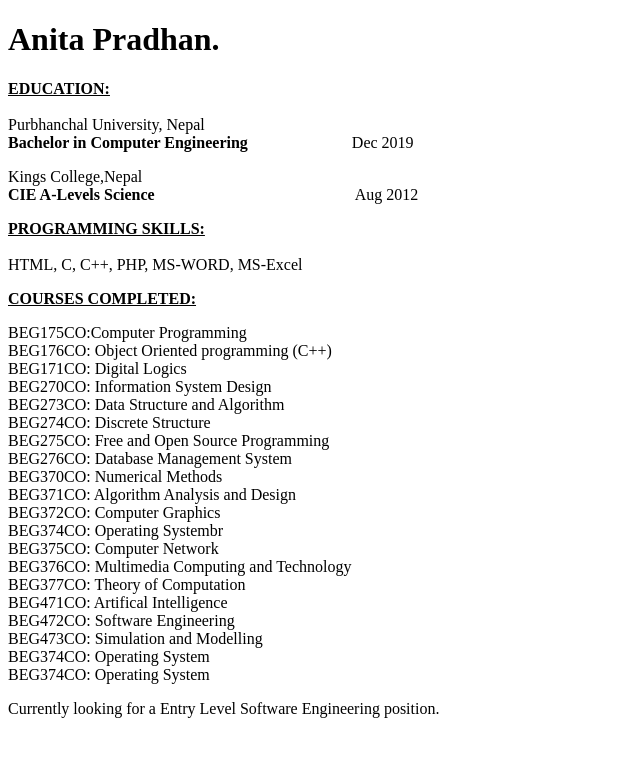
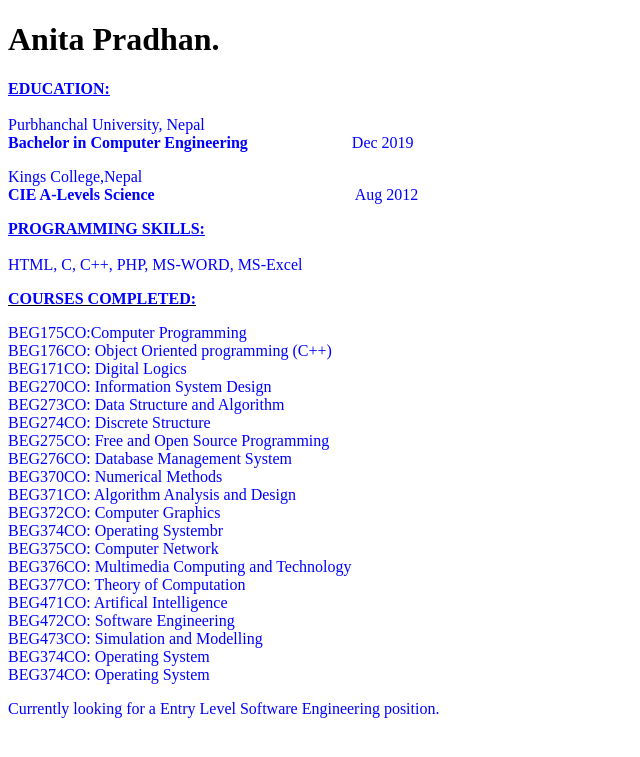
Before and after one commit to anitapradhan/anitapradhan.github.io, a PHP site: page / in a window 1280 px wide. Shown: the top 757 px of the page, without its empty margins (0-640 px from the left). Run offline with PHP 8.4, Linux system fonts and the light colour scheme.

Commit message:
Update style.css

```diff
--- a/style.css
+++ b/style.css
@@ -1,11 +1,9 @@
-f
-{
+f{
 	font-size: 24px;
 	color:blue;
 }
-d
-{
-    text-align: right;
+
+p{
+	//text-align: right;
 	color:blue;
-
 }
```
